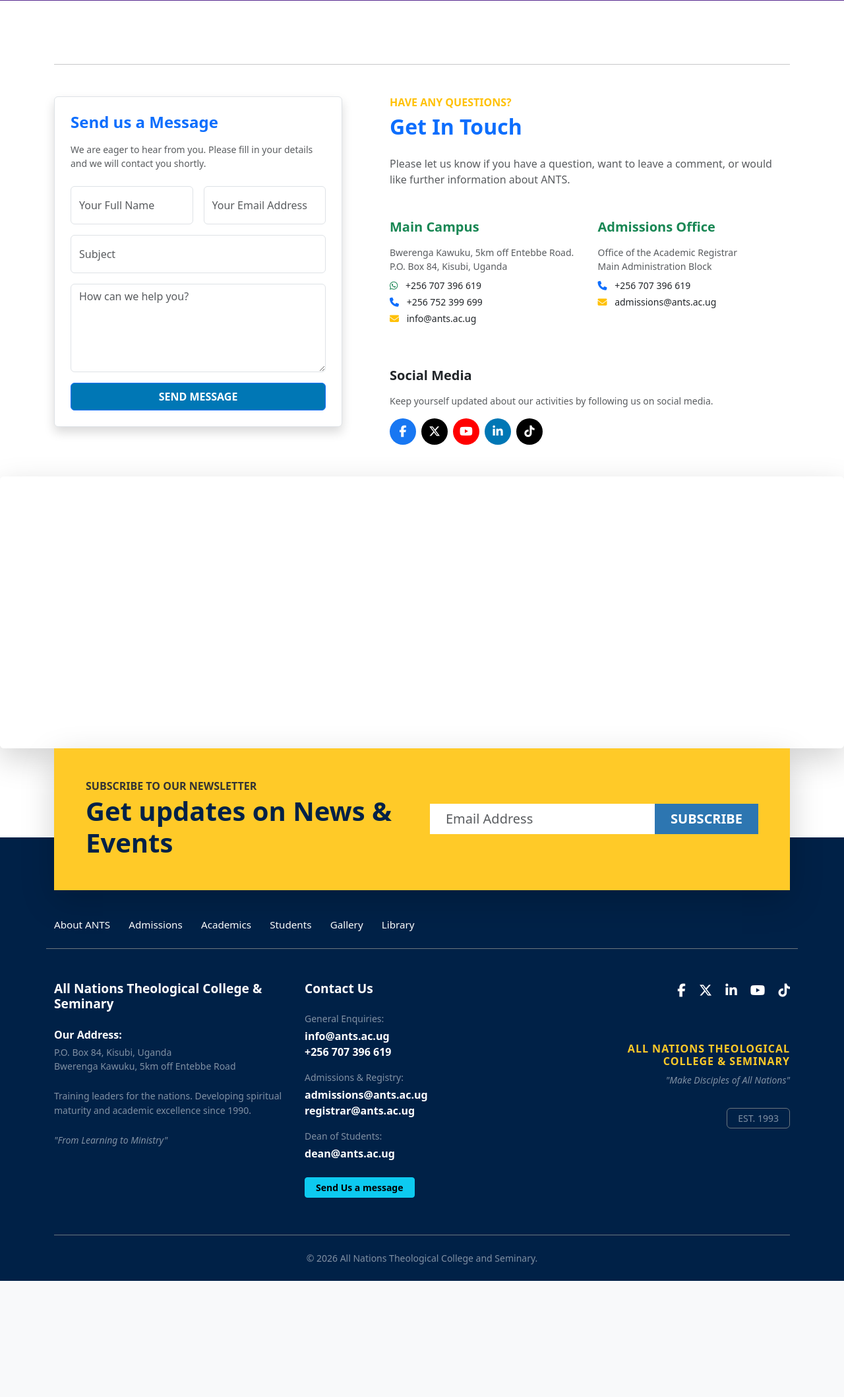
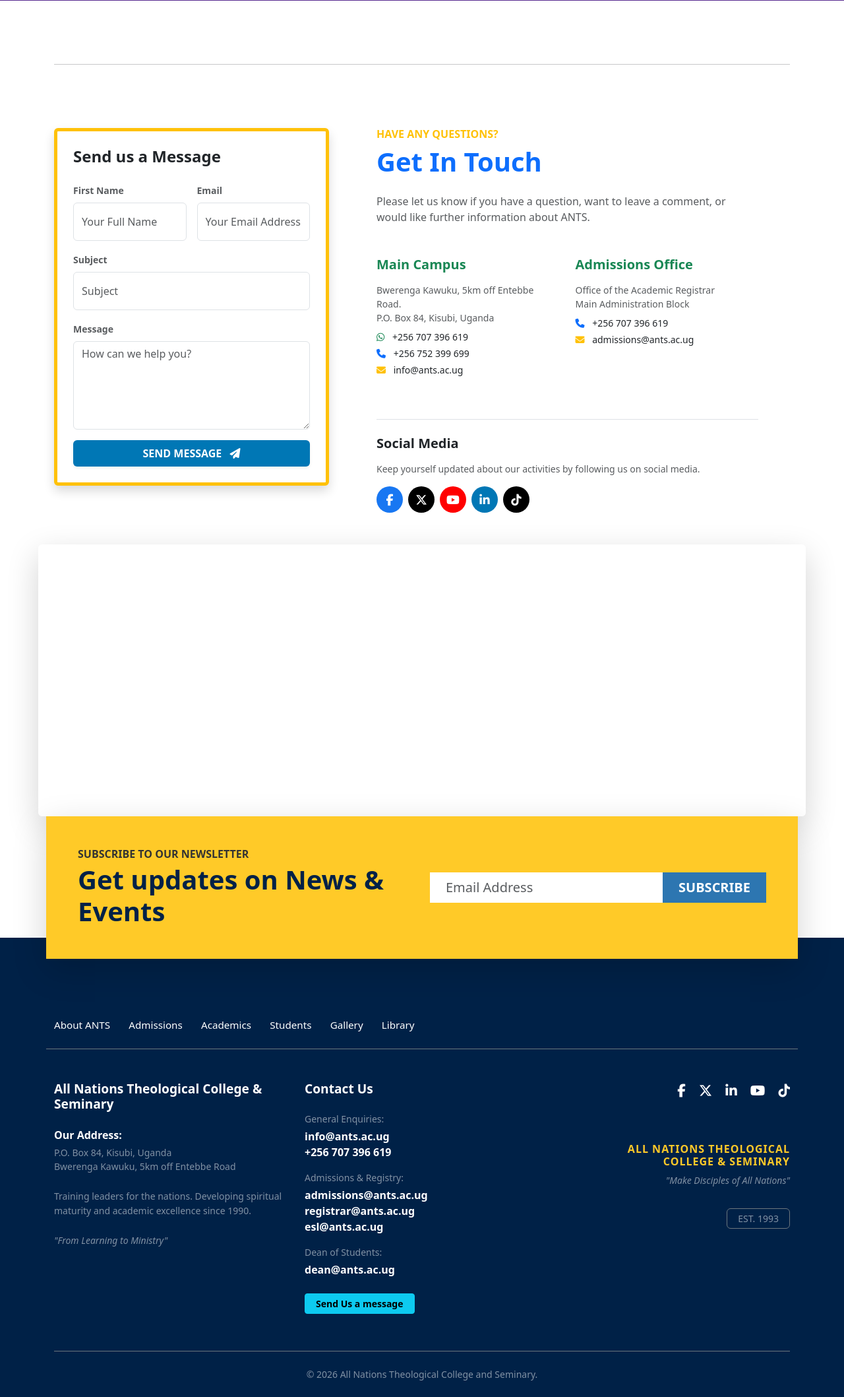
Before and after one commit to Makobi5/ANTS-Website, a Django app: page /contact/ in a window 1280 px wide. Shown: the part 420-2537 px from the top of the page at 66% size. Before the commit the page ends 2361 px from the top, so only its background shows below. Run offline with Django 5.2, Linux system fonts and the light colour scheme; data that the repository does not hold is empty; some libraries are stand-ins or nearby versions; grey boxes are pictures that could not be loaded.

Commit message:
improved the dontact us page and the footer

```diff
--- a/core/views.py
+++ b/core/views.py
@@ -1,4 +1,4 @@
-from django.shortcuts import render, get_object_or_404
+from django.shortcuts import render, get_object_or_404,redirect
 # Make sure to import the new models
 from django.utils import timezone
 from .models import Policy, DailySchedule
@@ -17,6 +17,7 @@ from django.conf import settings
 from .forms import ContactForm
 from django.contrib import messages
 from .models import ContactDepartment
+from django.urls import reverse
 
 def home(request):
     # --- 1. HERO SLIDER LOGIC ---
@@ -160,44 +161,41 @@ def global_search(request):
 
 
 def contact(request):
-    # 1. Fetch Contact Departments for the top grid
-    # We use prefetch_related('people') so it grabs the names efficiently
     departments = ContactDepartment.objects.prefetch_related('people').all()
 
     if request.method == 'POST':
         form = ContactForm(request.POST)
         if form.is_valid():
-            # Extract clean data from the form
             name = form.cleaned_data['name']
             email = form.cleaned_data['email']
             subject = form.cleaned_data['subject']
             message = form.cleaned_data['message']
 
-            # Construct the email body
             full_message = f"Message from: {name} ({email})\n\n{message}"
 
             try:
-                # Attempt to send the email
+                # 1. Send Email to info@ants.ac.ug
                 send_mail(
                     f"Website Inquiry: {subject}",
                     full_message,
-                    email,                         # From User
-                    [settings.DEFAULT_FROM_EMAIL], # To Admin
+                    email, # From User
+                    ['info@ants.ac.ug'], # To Official School Email
                     fail_silently=False
                 )
 
-                # Success Message (Tagged for the contact form only)
+                # 2. Success Message
                 messages.success(request, "Thank you! Your message has been sent. We will contact you shortly.", extra_tags='contact_form')
-                return redirect('contact')
+
+                # 3. Redirect to the Anchor (Keeps user at the form, Clears the inputs)
+                return redirect(reverse('contact') + '#contact-section')
 
             except Exception as e:
-                # Error Message (Tagged for the contact form only)
-                print(f"Email sending failed: {e}") # Print error to console for debugging
+                print(f"Email Error: {e}") # Print error to terminal
                 messages.error(request, "Something went wrong. Please try again later.", extra_tags='contact_form')
+
     else:
         form = ContactForm()
 
-    # Render the template with both the Form and the Departments data
     return render(request, 'core/contact.html', {
         'form': form,
         'departments': departments
--- a/templates/base.html
+++ b/templates/base.html
@@ -392,8 +392,8 @@
                     <div class="mb-3">
                         <p class="small text-white-50 mb-1">Admissions & Registry:</p>
                         <a href="mailto:admissions@ants.ac.ug" class="fw-bold text-white text-decoration-none d-block">admissions@ants.ac.ug</a>
-                        <!-- SPELLING CORRECTION HERE -->
-                        <a href="mailto:registrar@ants.ac.ug" class="fw-bold text-white text-decoration-none">registrar@ants.ac.ug</a>
+                        <a href="mailto:registrar@ants.ac.ug" class="fw-bold text-white text-decoration-none">registrar@ants.ac.ug</a><br>
+                        <a href="mailto:esl@ants.ac.ug" class="fw-bold text-white text-decoration-none">esl@ants.ac.ug</a>
                     </div>
 
                     <div class="mb-4">
@@ -401,7 +401,7 @@
                         <a href="mailto:dean@ants.ac.ug" class="fw-bold text-white text-decoration-none">dean@ants.ac.ug</a>
                     </div>
 
-                    <a href="#" class="btn btn-info btn-sm fw-bold px-3">Send Us a message</a>
+                    <a href="{% url 'contact' %}#contact-section" class="btn btn-info btn-sm fw-bold px-3">Send Us a message</a>
                 </div>
 
                 <!-- COLUMN 3: SOCIALS (Logo Removed) -->
--- a/templates/core/contact.html
+++ b/templates/core/contact.html
@@ -50,17 +50,29 @@
     <!-- 2. FORM & INFO SECTION (Split View) -->
     <div class="row g-5">
 
-        <!-- LEFT: Contact Form -->
-        <div class="col-lg-5">
-            <div class="bg-white p-4 shadow rounded border">
-                <h4 class="fw-bold text-primary mb-3">Send us a Message</h4>
-                <p class="text-muted small mb-4">We are eager to hear from you. Please fill in your details and we will contact you shortly.</p>
+<!-- 2. FORM & INFO SECTION (Split View) -->
+    <div class="row g-5">
 
-                <!-- Messages -->
+        <!-- LEFT COLUMN: Contact Form (Takes 5/12 width) -->
+        <div class="col-lg-5" id="contact-section">
+            <div class="bg-white p-4 shadow rounded border border-top border-5 border-warning">
+                <h4 class="fw-bold text-dark mb-4">Send us a Message</h4>
+
+                <!-- Messages Block -->
                 {% if messages %}
                     {% for message in messages %}
                         {% if 'contact_form' in message.tags %}
-                            <div class="alert alert-{{ message.tags }} small py-2">{{ message }}</div>
+                            {% if message.level_tag == 'success' %}
+                                <div class="alert alert-success shadow-sm border-0 d-flex align-items-center mb-3 p-2">
+                                    <i class="fas fa-check-circle me-2 fs-5"></i>
+                                    <small>{{ message }}</small>
+                                </div>
+                            {% else %}
+                                <div class="alert alert-danger shadow-sm border-0 d-flex align-items-center mb-3 p-2">
+                                    <i class="fas fa-exclamation-circle me-2 fs-5"></i>
+                                    <small>{{ message }}</small>
+                                </div>
+                            {% endif %}
                         {% endif %}
                     {% endfor %}
                 {% endif %}
@@ -68,13 +80,26 @@
                 <form method="POST">
                     {% csrf_token %}
                     <div class="row g-3">
-                        <div class="col-6">{{ form.name }}</div>
-                        <div class="col-6">{{ form.email }}</div>
-                        <div class="col-12">{{ form.subject }}</div>
-                        <div class="col-12">{{ form.message }}</div>
+                        <div class="col-md-6">
+                            <label class="form-label fw-bold small text-muted">First Name</label>
+                            {{ form.name }}
+                        </div>
+                        <div class="col-md-6">
+                            <label class="form-label fw-bold small text-muted">Email</label>
+                            {{ form.email }}
+                        </div>
                         <div class="col-12">
-                            <button type="submit" class="btn btn-primary w-100 fw-bold text-uppercase py-2" style="background-color: #0077b5;">
-                                Send Message
+                            <label class="form-label fw-bold small text-muted">Subject</label>
+                            {{ form.subject }}
+                        </div>
+                        <div class="col-12">
+                            <label class="form-label fw-bold small text-muted">Message</label>
+                            {{ form.message }}
+                        </div>
+                        <div class="col-12 mt-3">
+                            <button type="submit" class="btn btn-primary w-100 py-2 fw-bold text-uppercase shadow-sm"
+                                    style="background-color: #0077b5; border:none;">
+                                SEND MESSAGE <i class="fas fa-paper-plane ms-2"></i>
                             </button>
                         </div>
                     </div>
@@ -82,10 +107,10 @@
             </div>
         </div>
 
-        <!-- RIGHT: Get In Touch Info -->
+        <!-- RIGHT COLUMN: Get In Touch Info (Takes 7/12 width) -->
         <div class="col-lg-7 ps-lg-5">
-            <h6 class="text-uppercase text-warning fw-bold mb-2">HAVE ANY QUESTIONS?</h6>
-            <h2 class="fw-bold text-primary mb-4">Get In Touch</h2>
+            <h6 class="text-uppercase text-warning fw-bold mb-2 ls-1">HAVE ANY QUESTIONS?</h6>
+            <h2 class="fw-bold text-primary mb-4 display-6">Get In Touch</h2>
             <p class="text-muted mb-5">Please let us know if you have a question, want to leave a comment, or would like further information about ANTS.</p>
 
             <div class="row">
@@ -100,7 +125,7 @@
                     <p class="small"><i class="fas fa-envelope text-warning me-2"></i> info@ants.ac.ug</p>
                 </div>
 
-                <!-- Liaison Office (Optional/Example) -->
+                <!-- Liaison Office -->
                 <div class="col-md-6 mb-4">
                     <h5 class="fw-bold text-success mb-3">Admissions Office</h5>
                     <p class="small text-muted mb-2">
@@ -111,7 +136,8 @@
                 </div>
             </div>
 
-            <div class="mt-4">
+            <!-- Social Media -->
+            <div class="mt-4 pt-4 border-top">
                 <h5 class="fw-bold text-dark mb-3">Social Media</h5>
                 <p class="small text-muted mb-3">Keep yourself updated about our activities by following us on social media.</p>
                 <div class="d-flex gap-2">
@@ -125,7 +151,6 @@
         </div>
 
     </div>
-</div>
 
 <!-- Google Map (Fixed: Pin with Name) -->
             <div class="rounded overflow-hidden shadow-lg border border-3 border-white">
```
